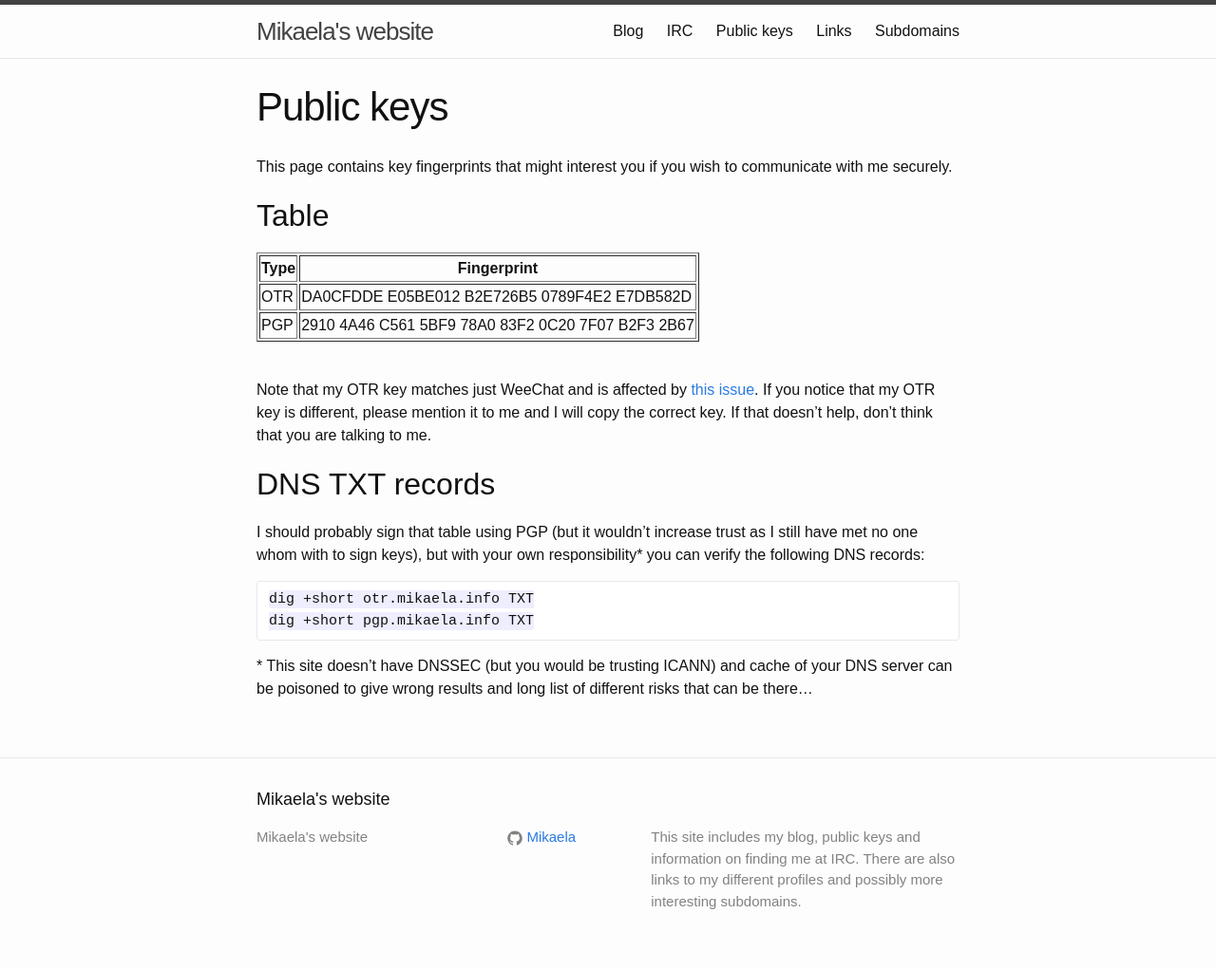
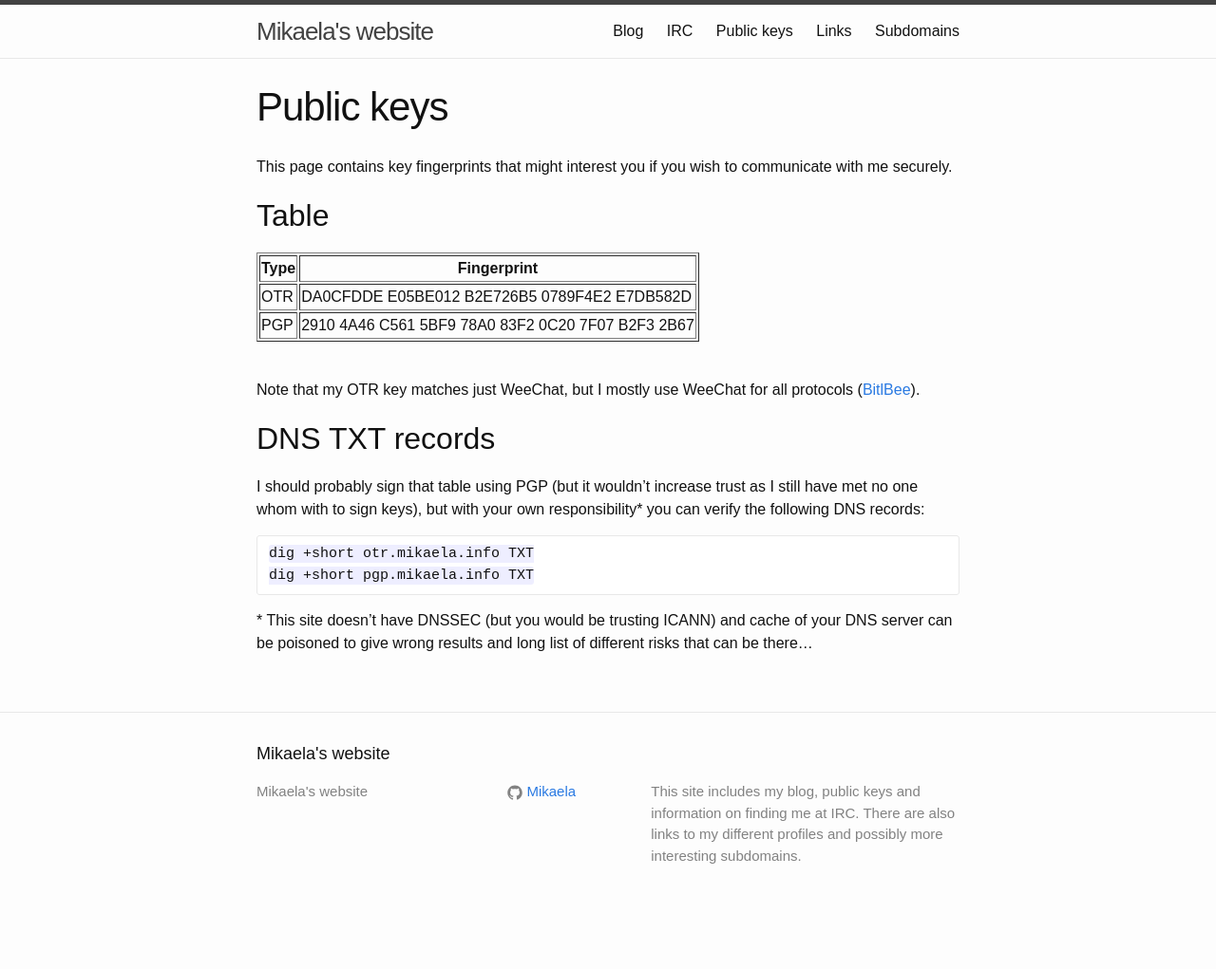
Before and after one commit to Mikaela/mikaela.github.io, a Jekyll site: the page built from pages/keys.markdown, in a window 1280 px wide. Shown: the whole page at 95% size. Built offline with Jekyll 4.4.1, drawn with Linux system fonts in a browser that asks for light colours; Markdown is read by kramdown in place of the engine named in the settings; after the commit the page ends 973 px from its top, so only the background shows below that.

Commit message:
update keys.markdown
I am using git version of otr.py which fixed the key issue. Also say
that while the fingerprint matches only WeeChat, mostly everything is
there with BitlBee anyway.

```diff
--- a/pages/keys.markdown
+++ b/pages/keys.markdown
@@ -26,11 +26,8 @@ to communicate with me securely.
 
 <br/>
 
-Note that my OTR key matches just WeeChat and is affected by [this issue].
-If you notice that my OTR key is different, please mention it to me and I will
-copy the correct key. If that doesn't help, don't think that you are talking to me.
-
-[this issue]:https://github.com/mmb/weechat-otr/issues/70
+Note that my OTR key matches just WeeChat, but I mostly use WeeChat for
+all protocols ([BitlBee](http://www.bitlbee.org/)).
 
 ## DNS TXT records
 
```
